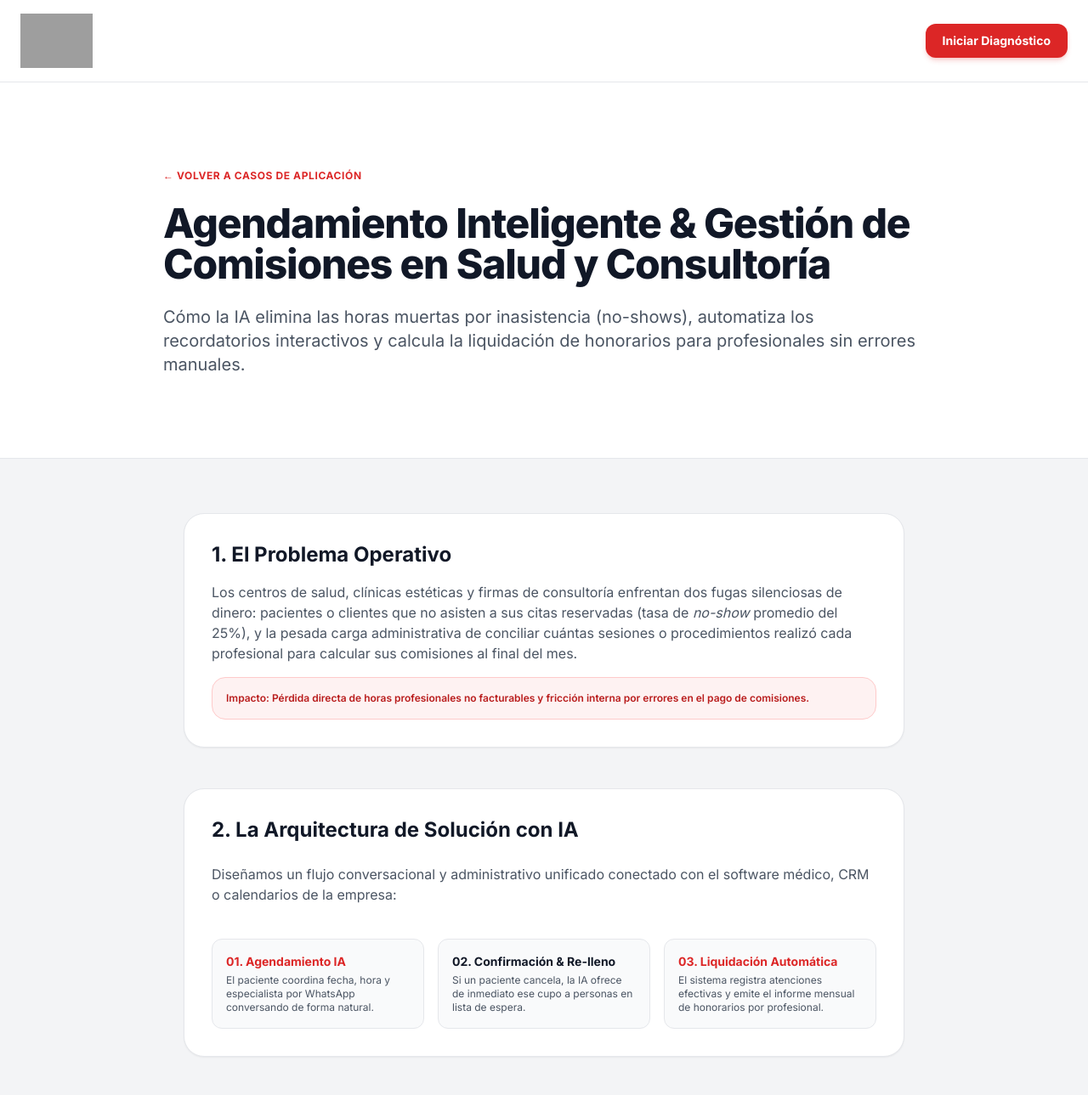
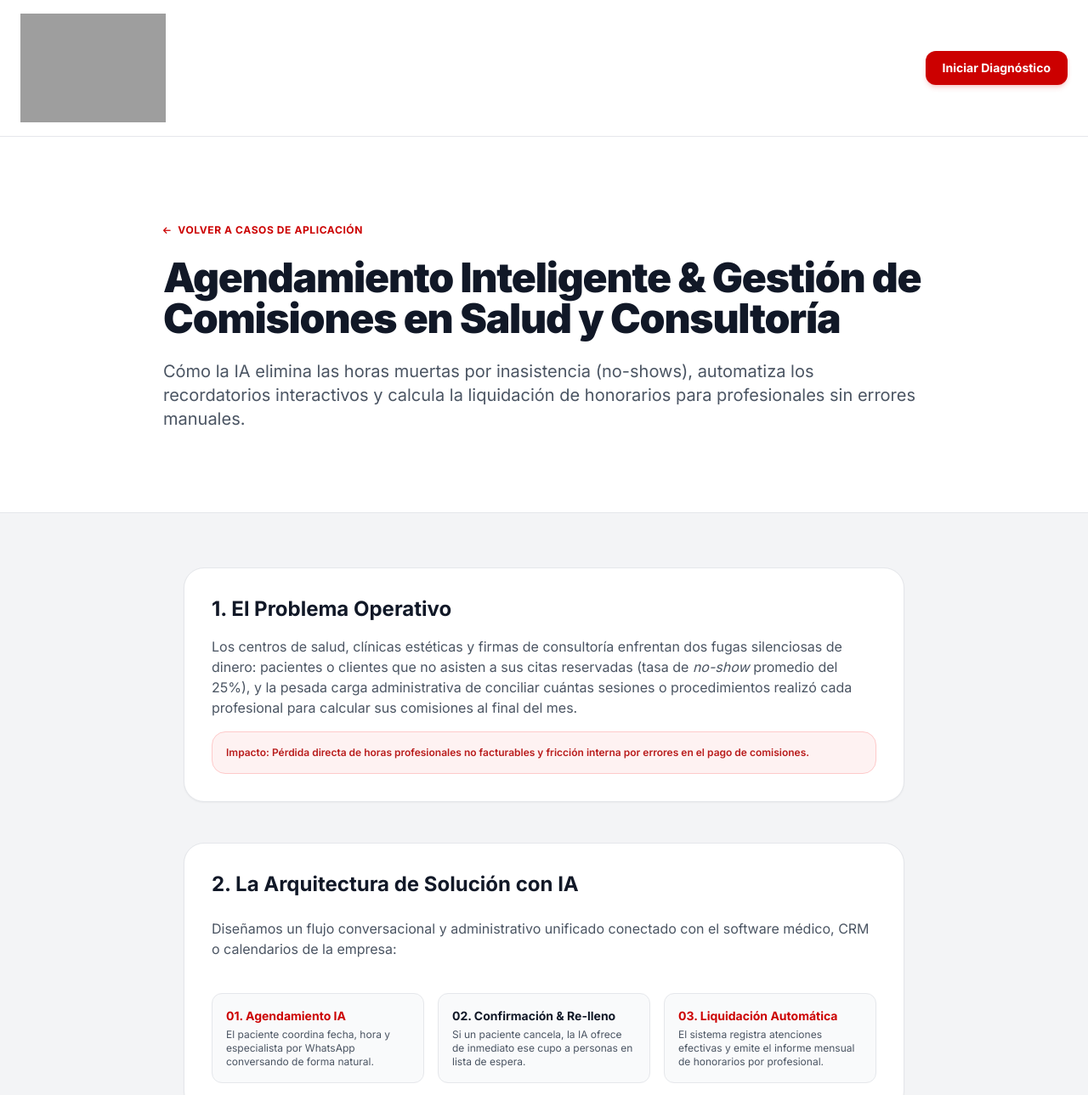
Before and after one commit to 8vaCBS/strata_factory, a plain HTML site: page casos/salud.html in a window 1280 px wide. Shown: the top 1289 px of the page at 85% size. Drawn offline with nearby package versions, Linux system fonts and the light colour scheme; grey boxes are pictures that could not be loaded.

Commit message:
Update salud.html

```diff
--- a/casos/salud.html
+++ b/casos/salud.html
@@ -39,7 +39,10 @@
 
     <!-- Tailwind CSS CDN -->
     <script src="https://cdn.tailwindcss.com"></script>
-    <link href="https://fonts.googleapis.com/css2?family=Inter:wght@300;400;500;600;700;800&display=swap" rel="stylesheet">
+    <link href="https://fonts.googleapis.com/css2?family=Inter:wght@300;400;500;600;700;800;900&display=swap" rel="stylesheet">
+    <!-- FontAwesome Icons -->
+    <link rel="stylesheet" href="https://cdnjs.cloudflare.com/ajax/libs/font-awesome/6.4.0/css/all.min.css">
+
     <script>
         tailwind.config = {
             theme: {
@@ -47,23 +50,24 @@
                     fontFamily: { sans: ['Inter', 'sans-serif'] },
                     colors: {
                         emerald: { 50: '#ecfdf5', 200: '#a7f3d0', 800: '#065f46' },
-                        red: { 600: '#dc2626', 700: '#b91c1c' }
+                        red: { 600: '#dc2626', 700: '#b91c1c' },
+                        brand: { red: '#cc0000', darkRed: '#a80000' }
                     }
                 }
             }
         }
     </script>
 </head>
-<body class="bg-gray-100 text-gray-900 font-sans">
+<body class="bg-gray-100 text-gray-900 font-sans selection:bg-red-600 selection:text-white">
 
     <nav class="sticky top-0 z-50 bg-white/95 backdrop-blur-md border-b border-gray-200">
-        <div class="max-w-7xl mx-auto px-6 h-20 md:h-24 flex items-center justify-between">
+        <div class="max-w-7xl mx-auto px-6 py-4 min-h-[100px] md:min-h-[120px] flex items-center justify-between">
             <a href="/" class="flex items-center gap-3">
                 <img src="https://cdn.shopify.com/s/files/1/0773/9683/6592/files/ChatGPT_Image_24_jul_2026_07_30_05_p.m..png?v=1784938405"
                      alt="Strata Factory Logo"
-                     class="h-12 sm:h-14 md:h-16 w-auto object-contain">
+                     class="h-24 sm:h-28 md:h-32 w-auto object-contain">
             </a>
-            <a href="/#contacto" class="bg-red-600 text-white px-5 py-2.5 rounded-xl font-bold hover:bg-red-700 transition-all text-sm shadow-md shadow-red-600/20">
+            <a href="/#contacto" class="bg-[#cc0000] text-white px-5 py-2.5 rounded-xl font-bold hover:bg-red-700 transition-all text-sm shadow-md shadow-red-600/20">
                 Iniciar Diagnóstico
             </a>
         </div>
@@ -71,10 +75,11 @@
 
     <header class="py-16 md:py-24 px-6 bg-white border-b border-gray-200">
         <div class="max-w-4xl mx-auto">
-            <a href="/#casos" class="inline-flex items-center gap-2 text-xs font-bold text-red-600 uppercase tracking-wider mb-6 hover:underline">
-                ← Volver a Casos de Aplicación
+            <a href="/#casos" class="inline-flex items-center gap-2 text-xs font-bold text-[#cc0000] uppercase tracking-wider mb-6 hover:underline">
+                <i class="fa-solid fa-arrow-left text-[10px]"></i>
+                <span>Volver a Casos de Aplicación</span>
             </a>
-            <h1 class="text-3xl md:text-5xl font-extrabold text-gray-900 tracking-tight leading-tight mb-6">
+            <h1 class="text-3xl md:text-5xl font-black text-gray-900 tracking-tight leading-tight mb-6">
                 Agendamiento Inteligente & Gestión de Comisiones en Salud y Consultoría
             </h1>
             <p class="text-lg md:text-xl text-gray-600 leading-relaxed">
@@ -105,7 +110,7 @@
 
             <div class="grid grid-cols-1 md:grid-cols-3 gap-4 pt-4">
                 <div class="bg-gray-50 p-4 rounded-xl border border-gray-200">
-                    <span class="text-red-600 font-bold text-sm block mb-1">01. Agendamiento IA</span>
+                    <span class="text-[#cc0000] font-bold text-sm block mb-1">01. Agendamiento IA</span>
                     <p class="text-xs text-gray-600">El paciente coordina fecha, hora y especialista por WhatsApp conversando de forma natural.</p>
                 </div>
                 <div class="bg-gray-50 p-4 rounded-xl border border-gray-200">
@@ -113,7 +118,7 @@
                     <p class="text-xs text-gray-600">Si un paciente cancela, la IA ofrece de inmediato ese cupo a personas en lista de espera.</p>
                 </div>
                 <div class="bg-gray-50 p-4 rounded-xl border border-gray-200">
-                    <span class="text-red-600 font-bold text-sm block mb-1">03. Liquidación Automática</span>
+                    <span class="text-[#cc0000] font-bold text-sm block mb-1">03. Liquidación Automática</span>
                     <p class="text-xs text-gray-600">El sistema registra atenciones efectivas y emite el informe mensual de honorarios por profesional.</p>
                 </div>
             </div>
@@ -137,7 +142,7 @@
         <!-- CTA Final -->
         <div class="bg-white p-8 rounded-3xl border border-gray-200 text-center space-y-6 shadow-sm">
             <h3 class="text-xl font-bold text-gray-900">¿Quieres optimizar tu agenda y la gestión de tus profesionales?</h3>
-            <a href="/#contacto" class="inline-block bg-red-600 text-white px-8 py-4 rounded-xl font-bold hover:bg-red-700 transition-all text-sm shadow-md shadow-red-600/20">
+            <a href="/#contacto" class="inline-block bg-[#cc0000] text-white px-8 py-4 rounded-xl font-bold hover:bg-red-700 transition-all text-sm shadow-md shadow-red-600/20">
                 Solicitar Diagnóstico para Salud & Servicios
             </a>
         </div>
@@ -152,6 +157,11 @@
                      class="h-10 md:h-12 w-auto object-contain">
                 <p class="text-gray-500">Firma de Ingeniería de Workflows e Inteligencia Artificial Operativa.</p>
             </div>
+            <div class="flex items-center gap-6">
+                <a href="mailto:contacto@stratafactory.cl" class="hover:text-red-600 transition-colors">contacto@stratafactory.cl</a>
+                <span>•</span>
+                <a href="https://wa.me/56981749481" class="hover:text-red-600 transition-colors">+56 9 8174 9481</a>
+            </div>
             <div class="text-gray-500">
                 © 2026 Strata Factory. Todos los derechos reservados.
             </div>
```
